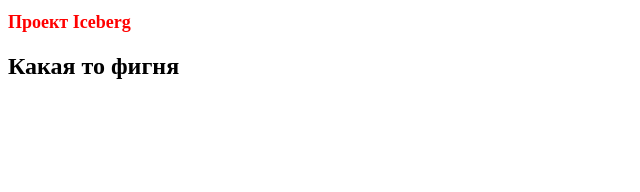
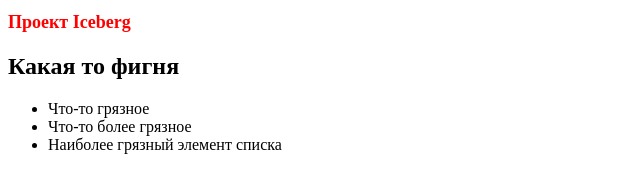
Before and after one commit to gveclipse/gitIceberg.github.io, a plain HTML site: page index.html in a window 1280 px wide. Shown: the whole page, without its empty margins (0-640 px from the left). Drawn offline with Linux system fonts and the light colour scheme; files that its build step writes are made by us from their sources.

Commit message:
Update index.html

```diff
--- a/index.html
+++ b/index.html
@@ -10,6 +10,12 @@
     	<h1>Проект Iceberg</h1>
     	<h2>Какая то фигня</h2>
 
+		<ul class="ololo">
+			<li class="ololo__item">Что-то грязное</li>
+			<li class="ololo__item">Что-то более грязное</li>
+			<li class="ololo__item  ololo__item--active">Наиболее грязный элемент списка</li>
+		</ul>
+
     <!-- Добавьте код сюда -->
   	</body>
 </html>
```
